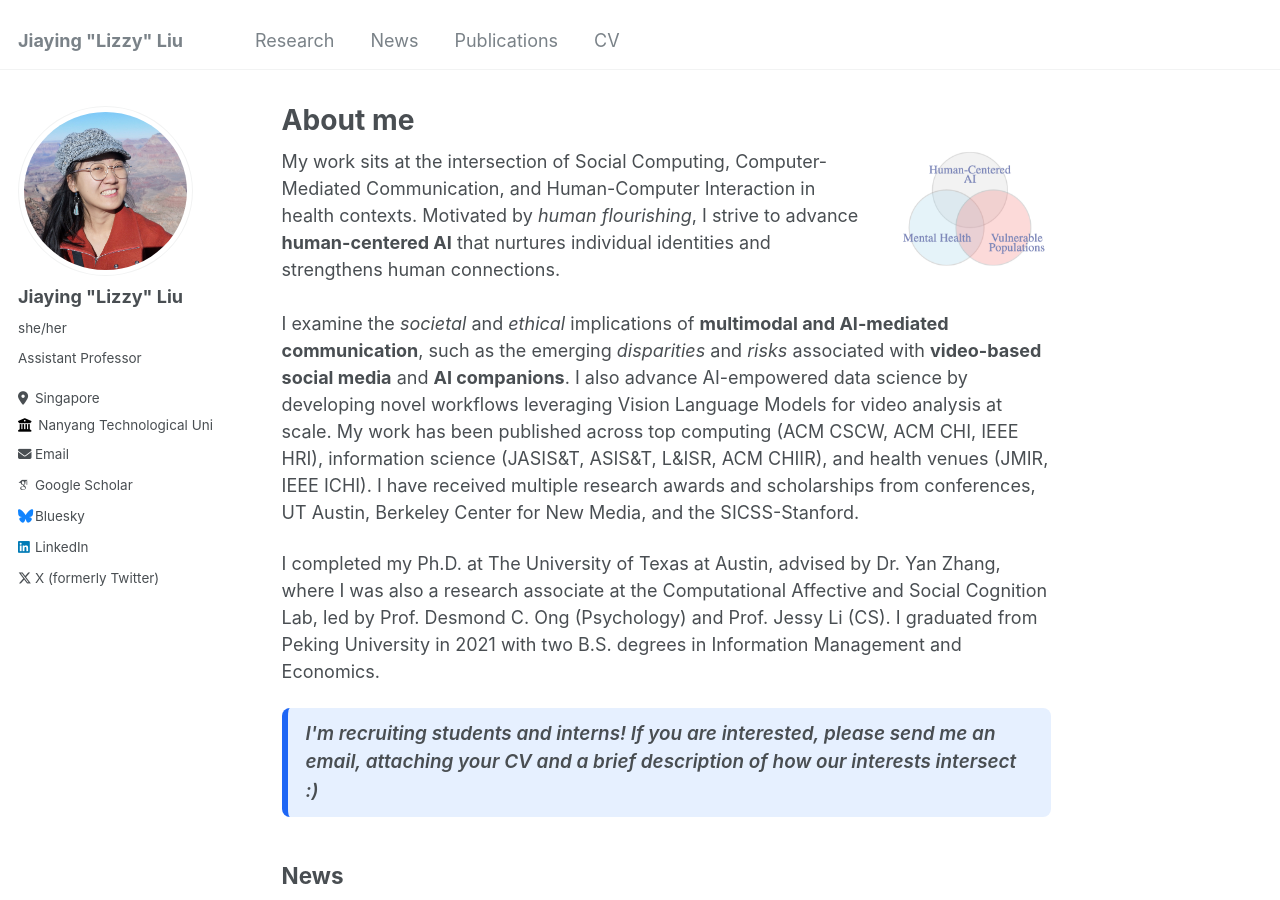
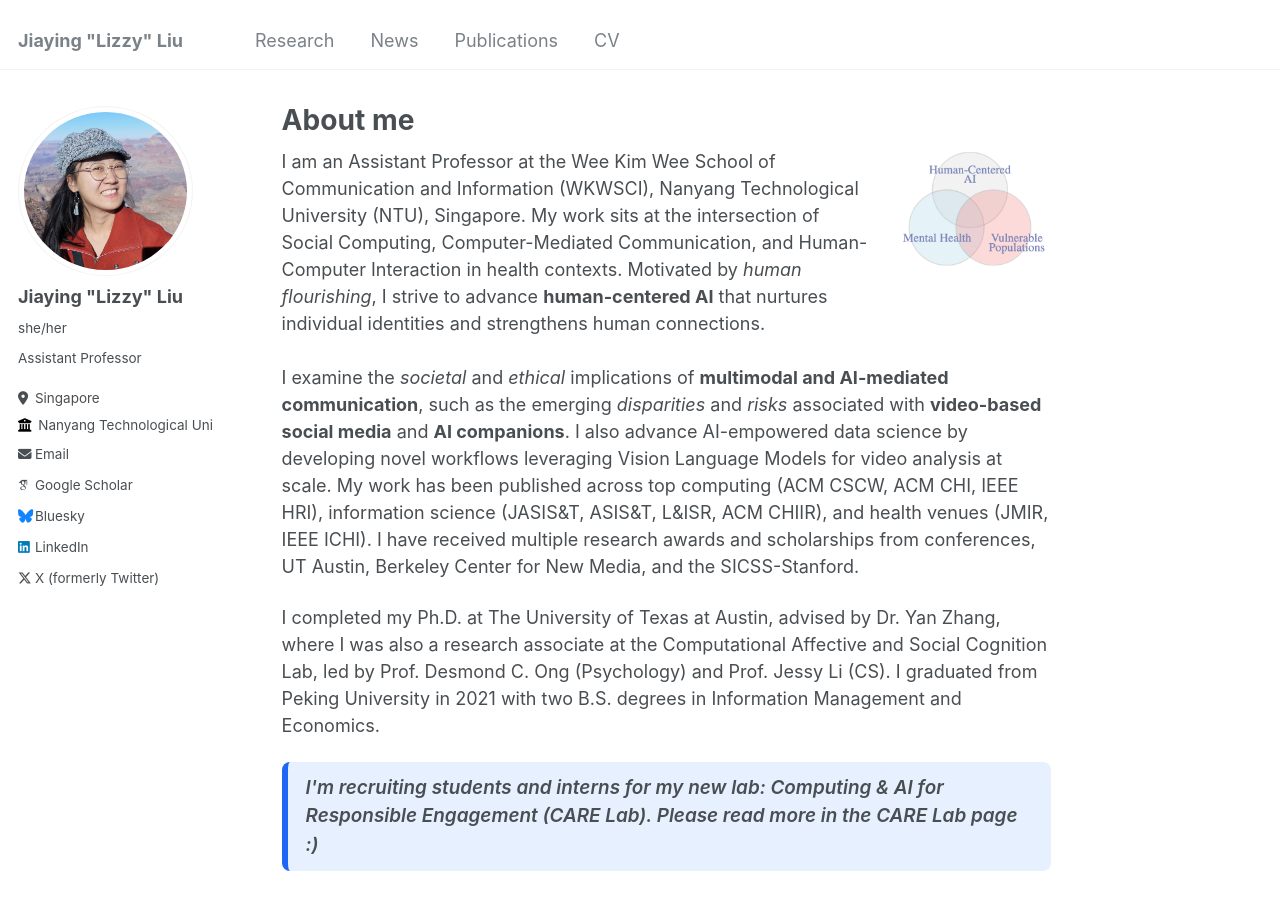
Before and after one commit to lizzyliu666/lizzyliu666.github.io, a Jekyll site: the page built from _pages/about.md, in a window 1280 px wide and 900 px high. Built offline with Jekyll 4.4.1, drawn with Linux system fonts in a browser that asks for light colours; some web fonts are replaced.

Commit message:
Update about.md

```diff
--- a/_pages/about.md
+++ b/_pages/about.md
@@ -10,7 +10,7 @@ redirect_from:
 <div style="display:flex; align-items:flex-start; gap:20px;">
 
   <div style="flex:75%;">
-My work sits at the intersection of Social Computing, Computer-Mediated Communication, and Human-Computer Interaction in health contexts. Motivated by <i>human flourishing</i>, I strive to advance <b>human-centered AI</b> that nurtures individual identities and strengthens human connections. <br><br>
+I am an Assistant Professor at the Wee Kim Wee School of Communication and Information (WKWSCI), Nanyang Technological University (NTU), Singapore. My work sits at the intersection of Social Computing, Computer-Mediated Communication, and Human-Computer Interaction in health contexts. Motivated by <i>human flourishing</i>, I strive to advance <b>human-centered AI</b> that nurtures individual identities and strengthens human connections. <br><br>
   </div>
 
   <div style="flex:20%; text-align:center;">
@@ -29,7 +29,7 @@ I completed my Ph.D. at The University of Texas at Austin, advised by Dr. Yan Zh
   font-weight:600;
   font-size:1.05em;
 ">
-  <em>I'm recruiting students and interns! If you are interested, please send me an email, attaching your CV and a brief description of how our interests intersect :)</em>
+  <em>I'm recruiting students and interns for my new lab: Computing & AI for Responsible Engagement (CARE Lab). Please read more in the CARE Lab page :) </em>
 </div>
 
 
```
